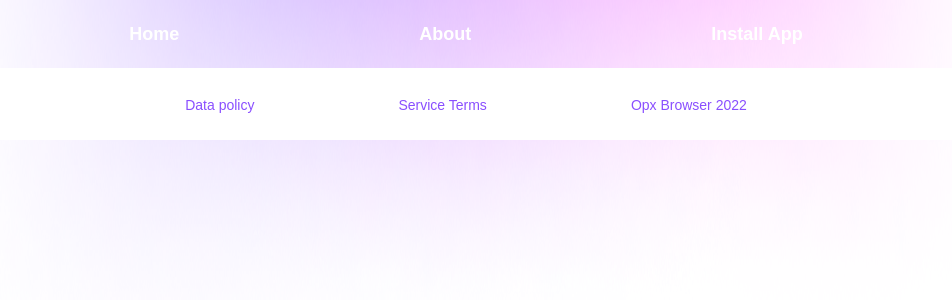
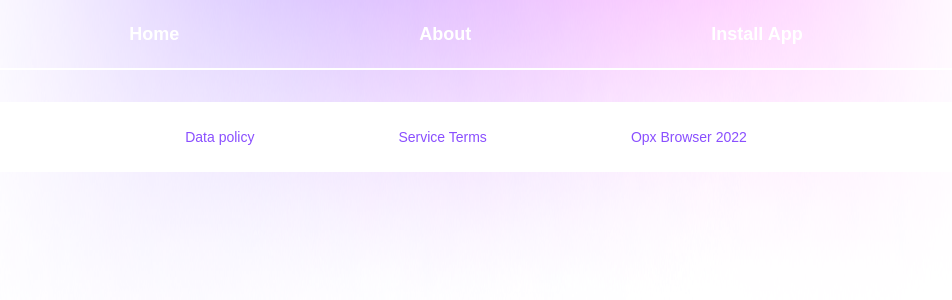
Before and after one commit to opxbrowser/web, a React (Create React App) app: page / in a window 1280 px wide. Shown: the top 300 px of the page, without its empty margins (174-1126 px from the left). Built offline with nearby package versions, Linux system fonts and the light colour scheme.

Commit message:
fixed footer margin & new ImageOpxContainer done

```diff
--- a/src/components/Footer.js
+++ b/src/components/Footer.js
@@ -2,7 +2,7 @@ import { NavLink } from "react-router-dom";
 
 export default function Footer() {
     return (
-        <div className="w-full h-[70px] flex items-center justify-center bg-white">
+        <div className="w-full h-[70px] flex items-center justify-center bg-white mt-8">
             <nav>
                 <ul className="flex items-center not-sr-only">
                     <FooterItem
--- /dev/null
+++ b/src/components/ImageOpxContainer.js
@@ -0,0 +1,18 @@
+import opxElipse from "../assets/opx-elipse.svg";
+
+export default function ImageOpxContainer() {
+    return (
+        <div className="w-full flex flex-col mt-10 items-center">
+            <div>
+                <img
+                    src={opxElipse}
+                    alt="Opx logo"
+                    className="w-[141px] h-[119px]"
+                />
+            </div>
+            <span className="bg-gradient-to-r  text-transparent bg-clip-text from-primary to-pink mt-10">
+                @Opx Browser 2022
+            </span>
+        </div>
+    );
+}
--- a/src/pages/About.js
+++ b/src/pages/About.js
@@ -1,9 +1,8 @@
 import React from "react";
 import Footer from "../components/Footer";
 import Header from "../components/Header";
+import ImageOpxContainer from "../components/ImageOpxContainer";
 import InfoContainer from "../components/InfoContainer";
-
-import opxElipse from "../assets/opx-elipse.svg";
 
 export default function About() {
     return (
@@ -68,26 +67,9 @@ export default function About() {
                     massa. Lacus semper aliquam mattis sagittis in vitae. Aenean
                     adipiscing arcu lacinia sem.
                 </p>
-                <ImageAboutContainer />
+                <ImageOpxContainer />
             </InfoContainer>
             <Footer />
         </div>
     );
 }
-
-const ImageAboutContainer = () => {
-    return (
-        <div className="w-full flex flex-col mt-10 items-center">
-            <div>
-                <img
-                    src={opxElipse}
-                    alt="Opx logo"
-                    className="w-[141px] h-[119px]"
-                />
-            </div>
-            <span className="bg-gradient-to-r  text-transparent bg-clip-text from-primary to-pink mt-10">
-                @Opx Browser 2022
-            </span>
-        </div>
-    );
-};
```
